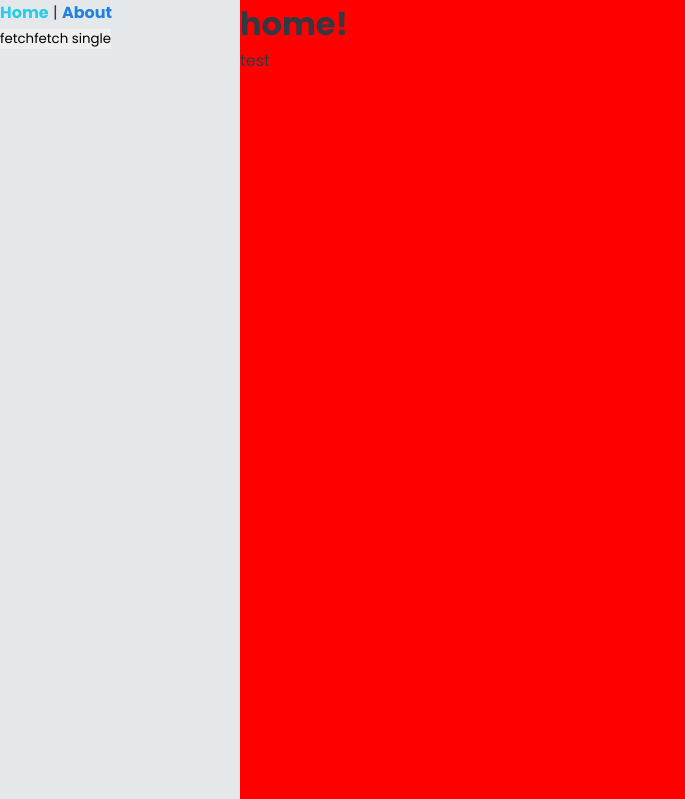
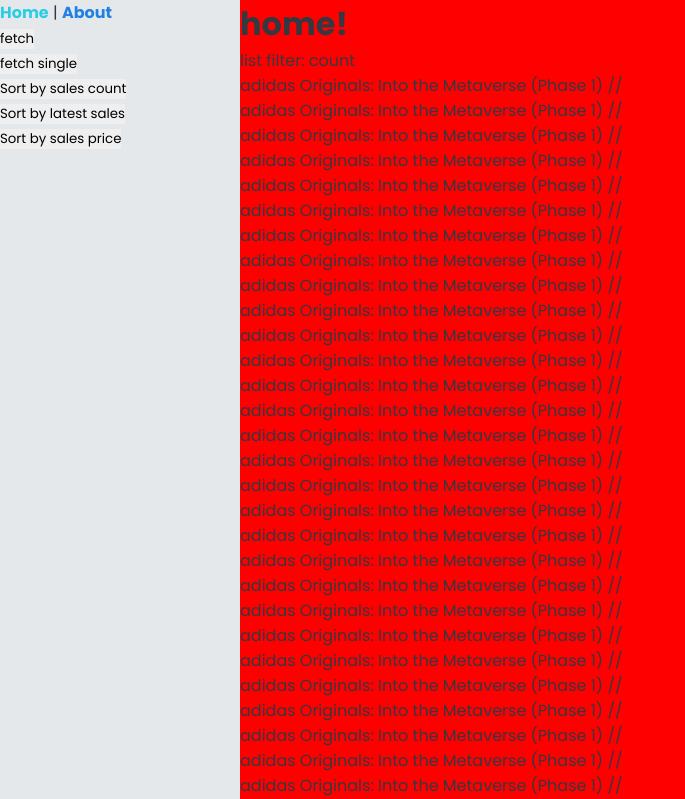
Before and after one commit to itsmedmd/opensea-nft-explorer, a Vue app: page / in a window 1280 px wide. Shown: the top 799 px of the page, without its empty margins (0-685 px from the left). Built offline with nearby package versions, Linux system fonts and the light colour scheme.

Commit message:
9 Setting up component hierarchy to render a list of items in the home route

```diff
--- a/src/App.vue
+++ b/src/App.vue
@@ -5,8 +5,11 @@
         <router-link to="/">Home</router-link> |
         <router-link to="/about">About</router-link>
       </div>
-      <button @click="fetchList()">fetch</button>
-      <button @click="fetchSingle()">fetch single</button>
+      <button @click="fetchList()">fetch</button><br />
+      <button @click="fetchSingle()">fetch single</button><br />
+      <button @click="updateFilter('count')">Sort by sales count</button><br />
+      <button @click="updateFilter('date')">Sort by latest sales</button><br />
+      <button @click="updateFilter('price')">Sort by sales price</button><br />
     </div>
     <div class="content">
       <router-view />
@@ -17,6 +20,7 @@
 <script lang="ts">
 import { defineComponent, onMounted, ref } from "vue";
 import AssetType from "@/types/AssetType";
+import ListType from "@/types/ListType";
 import store from "@/store/store";
 
 export default defineComponent({
@@ -67,8 +71,13 @@
         .catch((err) => console.error(err));
     };
 
+    const updateFilter = (filter: ListType) => {
+      store.updateFilter(filter);
+    };
+
     onMounted(() => {
       const item: AssetType = {
+        id: "0x28472a58a490c5e09a238847f66a68a47cc76f0f-0",
         name: "adidas Originals: Into the Metaverse (Phase 1)",
         description:
           "Into the Metaverse is a collaborative NFT project between adidas Originals and NFT pioneers gmoney, Bored Ape Yacht Club and PUNKS Comic. An NFT co-created with the OG communities, creators and doers.",
@@ -134,6 +143,7 @@
       list,
       fetchList,
       fetchSingle,
+      updateFilter,
     };
   },
 });
--- /dev/null
+++ b/src/components/Item.vue
@@ -0,0 +1,23 @@
+<template>
+  <div class="item">{{ data.name }} //</div>
+</template>
+
+<script lang="ts">
+import { defineComponent, PropType } from "vue";
+import AssetType from "@/types/AssetType";
+
+export default defineComponent({
+  name: "Item",
+  props: {
+    data: {
+      required: true,
+      type: Object as PropType<AssetType>,
+    },
+  },
+  setup() {
+    //<router-link to="/asset/15">test</router-link>
+  },
+});
+</script>
+
+<style></style>
--- a/src/store/store.ts
+++ b/src/store/store.ts
@@ -7,6 +7,7 @@
   dataBySaleCount: [],
   dataBySalePrice: [],
   dataBySaleDate: [],
+  listFilter: "count",
 };
 
 const store = {
@@ -20,6 +21,9 @@
       this.state.dataBySaleDate = this.state.dataBySaleDate.concat(newData);
     }
   },
+  updateFilter(filter: ListType) {
+    this.state.listFilter = filter;
+  },
 };
 
 export default store;
--- a/src/types/AssetType.ts
+++ b/src/types/AssetType.ts
@@ -12,6 +12,7 @@
 }
 
 interface AssetType {
+  id: string;
   name: string | null;
   description: string | null;
   num_sales: number | null;
--- a/src/types/ListStore.ts
+++ b/src/types/ListStore.ts
@@ -1,9 +1,11 @@
 import AssetType from "./AssetType";
+import ListType from "./ListType";
 
 interface ListStore {
   dataBySaleCount: AssetType[];
   dataBySalePrice: AssetType[];
   dataBySaleDate: AssetType[];
+  listFilter: ListType;
 }
 
 export default ListStore;
--- a/src/views/Home.vue
+++ b/src/views/Home.vue
@@ -1,14 +1,42 @@
 <template>
   <div class="home">
     <h1>home!</h1>
-    <router-link to="/asset/15">test</router-link>
+    <p>list filter: {{ computedFilter }}</p>
+    <div class="itemlist">
+      <Item v-for="item in computedList" :key="item.id" :data="item" />
+    </div>
   </div>
 </template>
 
 <script lang="ts">
-import { defineComponent } from "vue";
+import { computed, defineComponent } from "vue";
+import Item from "@/components/Item.vue";
+import store from "@/store/store";
 
 export default defineComponent({
   name: "Home",
+  components: {
+    Item,
+  },
+  setup() {
+    const computedList = computed(() => {
+      if (store.state.listFilter === "count") {
+        return store.state.dataBySaleCount;
+      } else if (store.state.listFilter === "price") {
+        return store.state.dataBySalePrice;
+      } else {
+        return store.state.dataBySaleDate;
+      }
+    });
+
+    const computedFilter = computed(() => {
+      return store.state.listFilter;
+    });
+
+    return {
+      computedList,
+      computedFilter,
+    };
+  },
 });
 </script>
```
